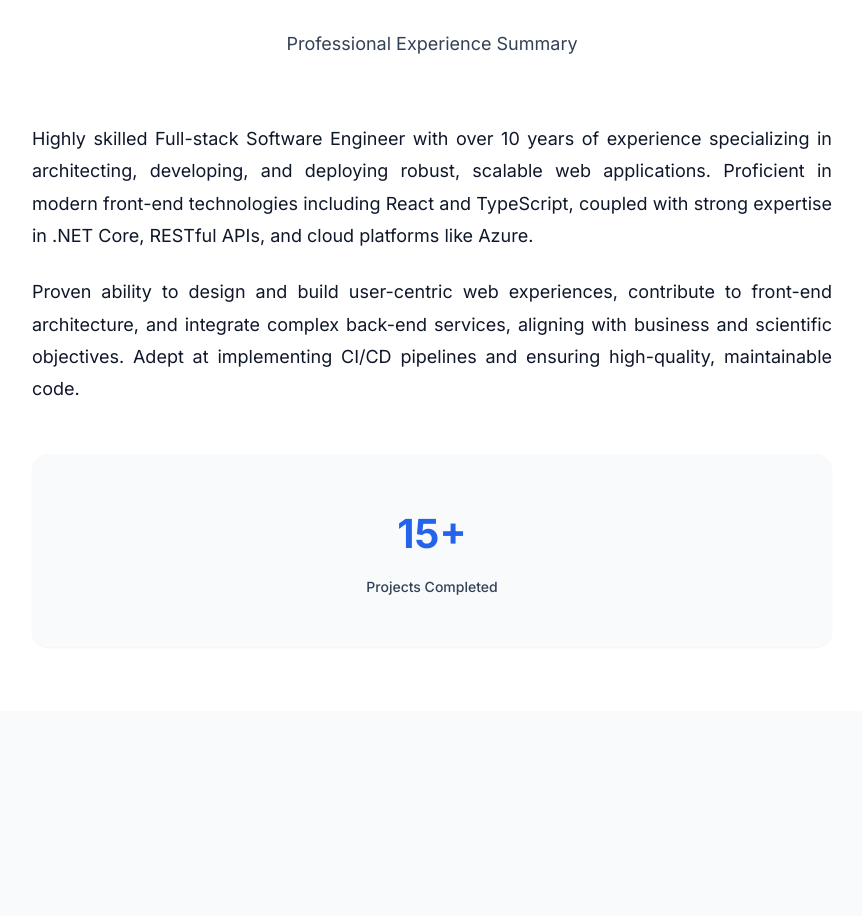
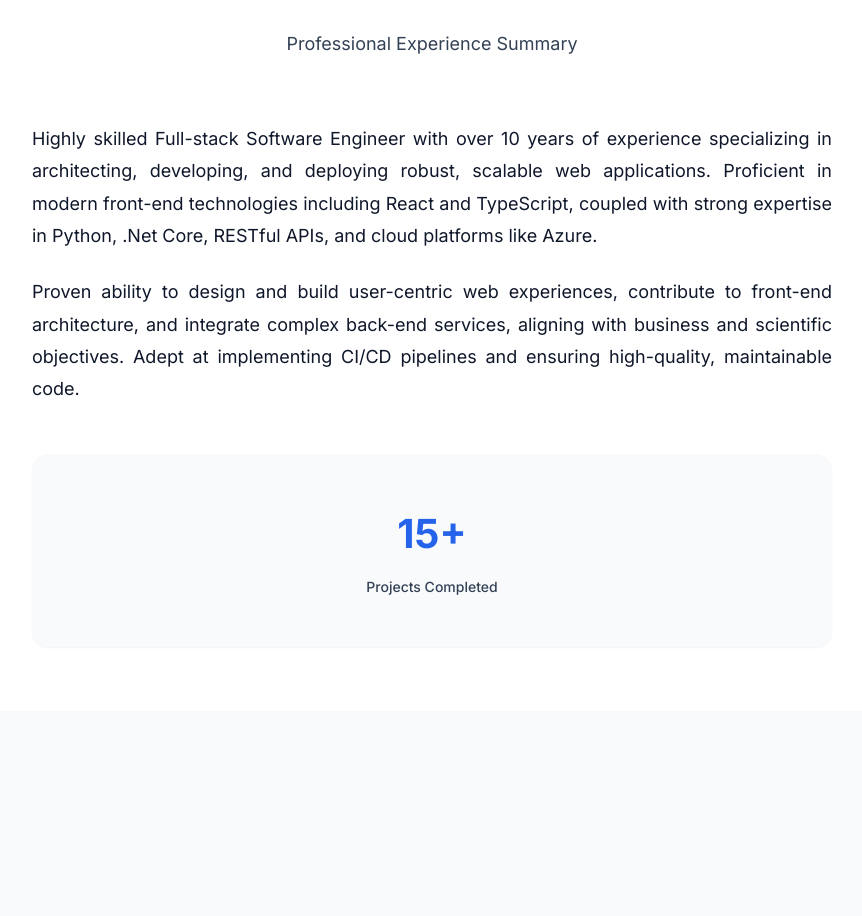
Before and after one commit to learnmv/personal_website, a website: page developer-website/index.html in a window 1280 px wide. Shown: the part 840-1756 px from the top of the page, without its empty margins (208-1070 px from the left). Drawn offline with Linux system fonts and the light colour scheme.

Commit message:
modified work experience

```diff
--- a/developer-website/index.html
+++ b/developer-website/index.html
@@ -106,7 +106,7 @@
             <p>
               Highly skilled Full-stack Software Engineer with over 10 years of experience specializing in architecting,
               developing, and deploying robust, scalable web applications. Proficient in modern front-end technologies
-              including React and TypeScript, coupled with strong expertise in .NET Core, RESTful APIs, and cloud platforms like Azure.
+              including React and TypeScript, coupled with strong expertise in Python, .Net Core, RESTful APIs, and cloud platforms like Azure.
             </p>
             <p>
               Proven ability to design and build user-centric web experiences, contribute to front-end architecture,
```
